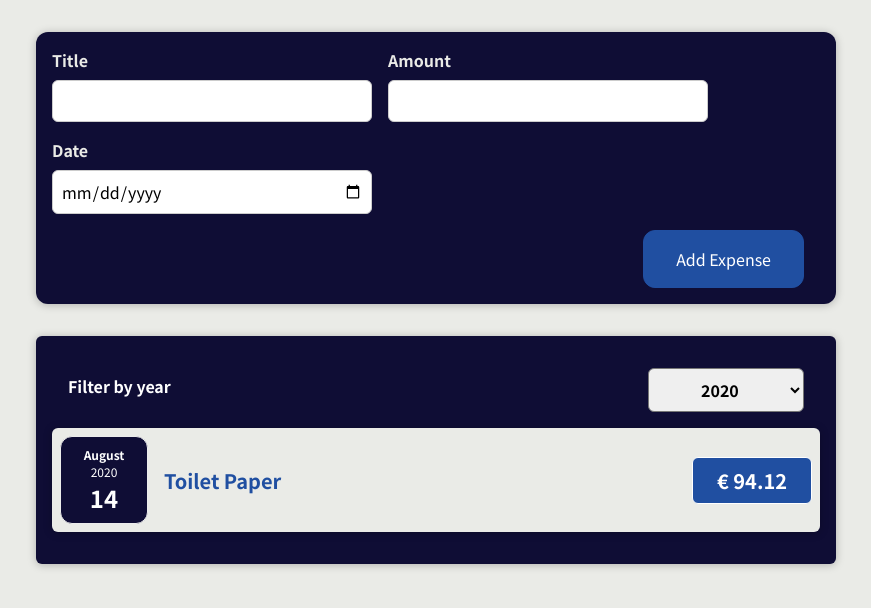
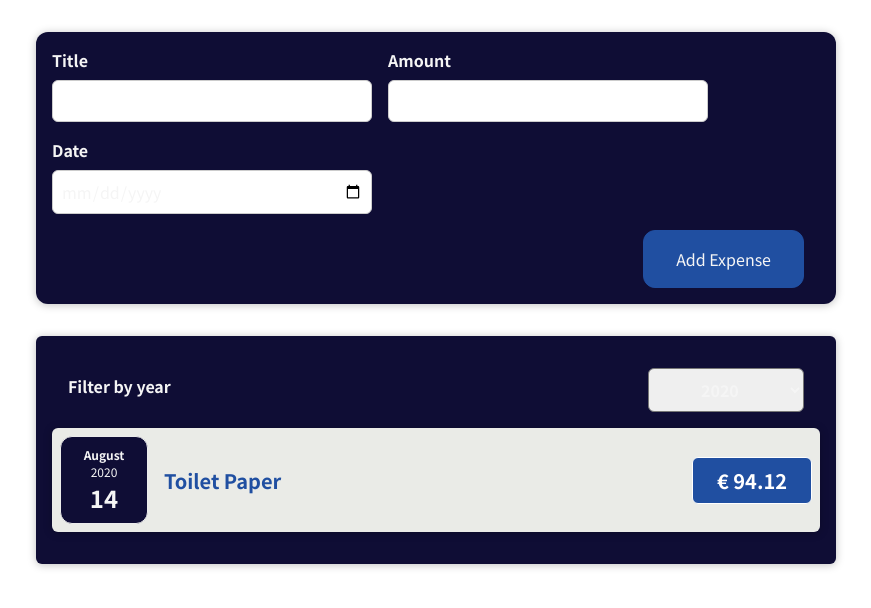
Before and after one commit to AndrewJBGrant/Expenses--React-Course-, a React (Create React App) app: page / in a window 1280 px wide. Shown: the top 608 px of the page, without its empty margins (204-1075 px from the left). Built offline with nearby package versions, Linux system fonts and the light colour scheme.

Commit message:
small gains

```diff
--- a/src/App.css
+++ b/src/App.css
@@ -1,3 +1,6 @@
+
+
+
 .App {
   text-align: center;
 }
--- a/src/components/Expenses/Expenses.js
+++ b/src/components/Expenses/Expenses.js
@@ -13,10 +13,9 @@ function Expenses(props) {
     setDropDownYear(selectedYear);
   };
 
-  const filterExpenses = props.items.filter(expense => {
+  const filterExpenses = props.items.filter((expense) => {
     return expense.date.getFullYear().toString() === dropDownYear;
   });
-
 
   return (
     <div>
@@ -26,32 +25,18 @@ function Expenses(props) {
           onChangeFilter={filterChangeHandler}
         />
         {/* Dynamic!! */}
-        {filterExpenses.map((expense) => (
+        {filterExpenses.length === 0 ? (
+          <p>No expenses for the year {dropDownYear} </p>
+        ) : (
+          filterExpenses.map((expense) => (
             <ExpenseItem
               key={expense.id}
               title={expense.title}
               amount={expense.amount}
               date={expense.date}
             />
-        ))}
-
-        {/* !!! Non-Dynamic
-         <ExpenseItem
-          title={props.items[0].title}
-          amount={props.items[0].amount}
-          date={props.items[0].date}
-        />
-
-        <ExpenseItem
-          title={props.items[2].title}
-          amount={props.items[2].amount}
-          date={props.items[2].date}
-        />
-        <ExpenseItem
-          title={props.items[3].title}
-          amount={props.items[3].amount}
-          date={props.items[3].date}
-        /> */}
+          ))
+        )}
       </Card>
     </div>
   );
--- a/src/components/NewExpense/NewExpense.css
+++ b/src/components/NewExpense/NewExpense.css
@@ -15,7 +15,6 @@
   padding: 1rem 2rem;
   border: 1px solid #204fa1;
   background-color: #204fa1;
-  color: white;
   border-radius: 12px;
   margin-right: 1rem;
 }
@@ -36,7 +35,3 @@
 .new-expense button.alternative:active {
   background-color: #0f0d35;
 }
-
-.new-expense label {
-  color: #EAEBE7;
-}
--- a/src/index.css
+++ b/src/index.css
@@ -2,6 +2,7 @@
 
 * {
   box-sizing: border-box;
+  color:whitesmoke;
 }
 
 html {
@@ -10,5 +11,5 @@ html {
 
 body {
   margin: 0;
-  background-color: #eaebe7;
+ /* background-color: #eaebe7; */
 }
```
Also changed, not shown: 1 other file (tests, documents, lock files or other folders). Lines whose indentation alone changed are shown as unchanged.
